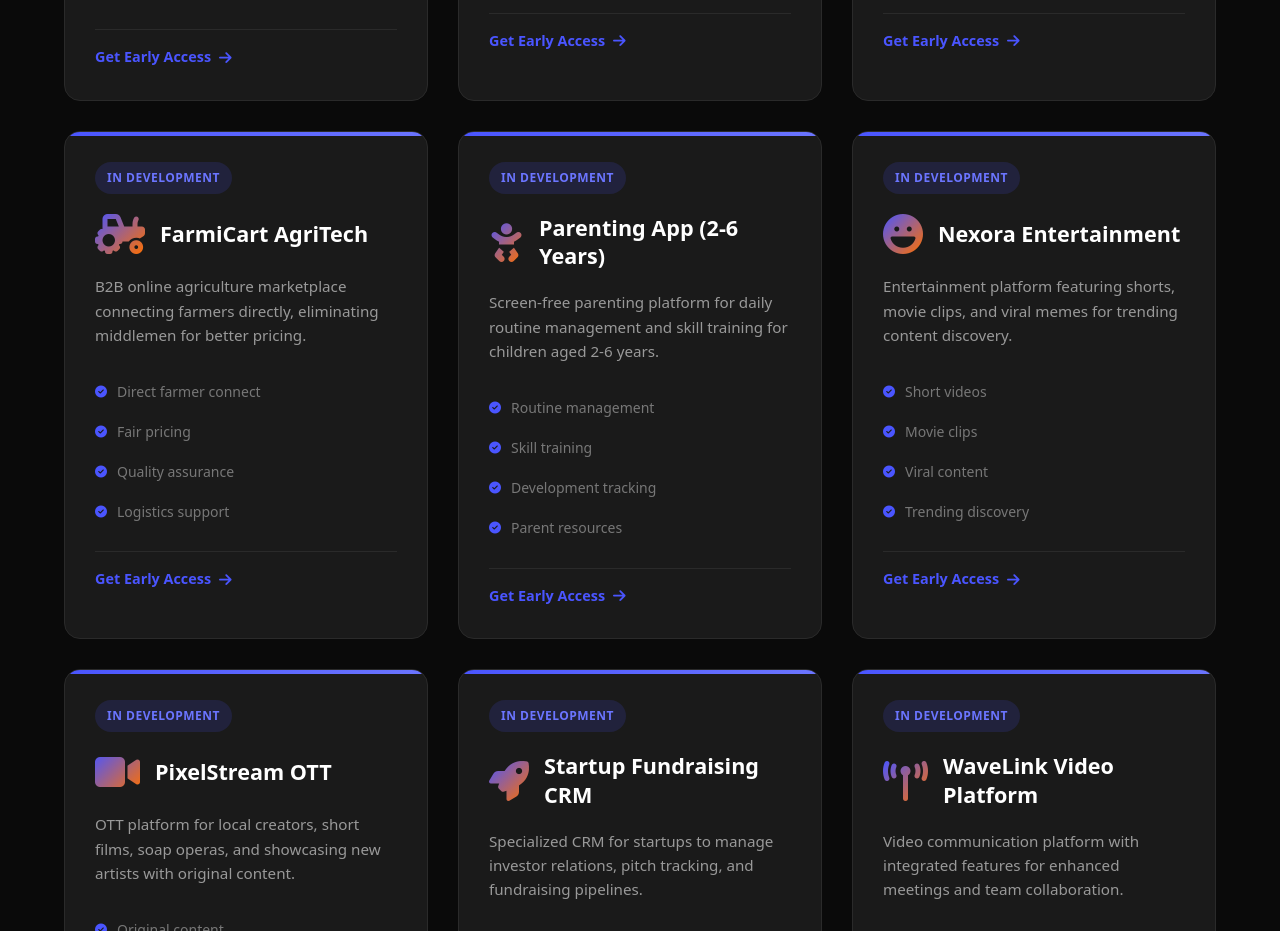
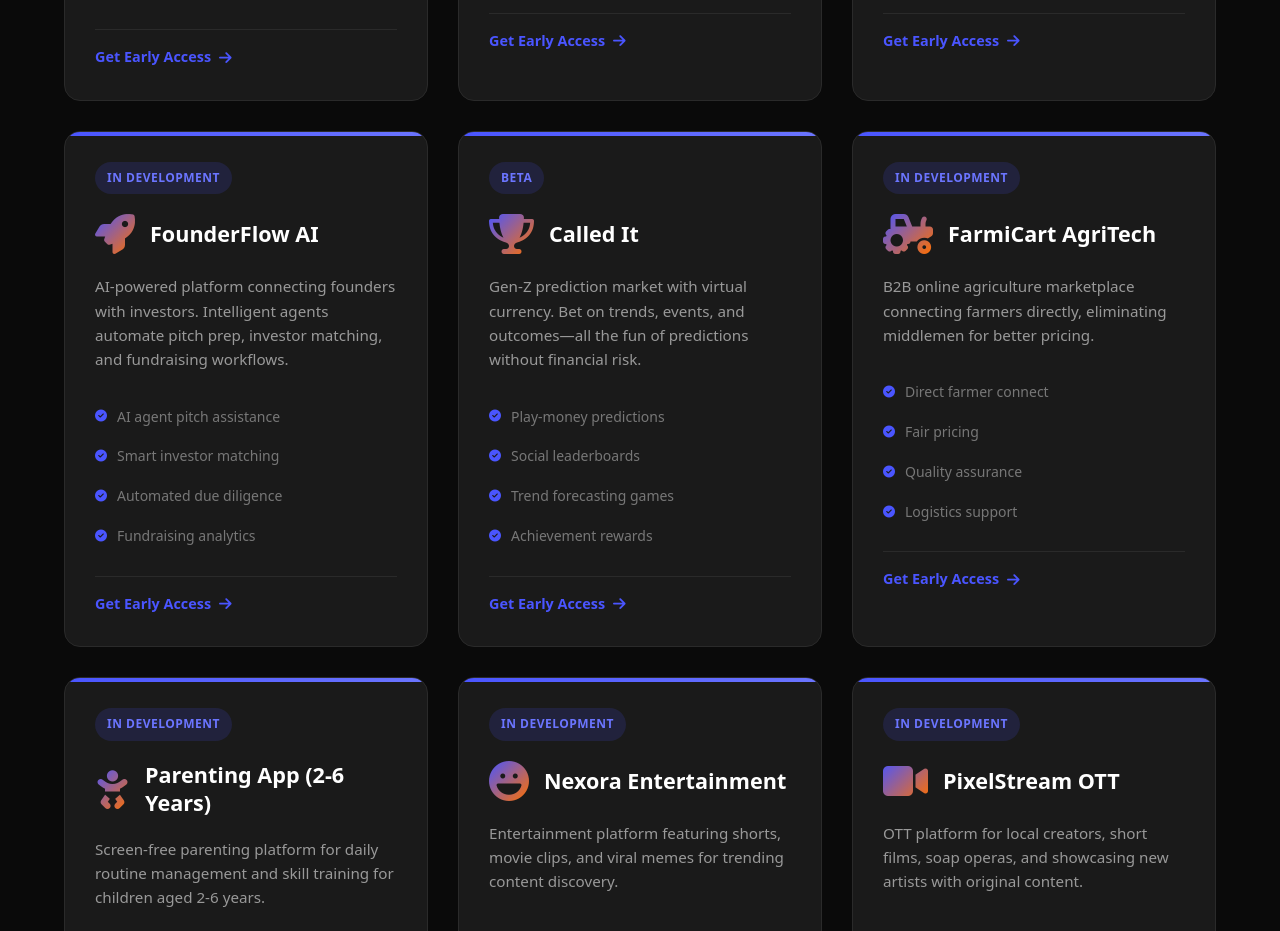
Before and after one commit to lingamvamshikrishnareddy/Setica-Technologies, a Next.js app: page /solutions in a window 1280 px wide. Shown: the part 9840-10771 px from the top of the page. Built offline with nearby package versions, Linux system fonts and the light colour scheme.

Commit message:
Updated UI and fixed bugs

```diff
--- a/src/app/solutions/page.tsx
+++ b/src/app/solutions/page.tsx
@@ -609,6 +609,33 @@ export default function SolutionsPage() {
             'Kitchen coordination'
           ]
         },
+        {
+  title: 'FounderFlow AI',
+  icon: 'fas fa-rocket',
+  status: 'In Development',
+  statusClass: 'status-development',
+  description: 'AI-powered platform connecting founders with investors. Intelligent agents automate pitch prep, investor matching, and fundraising workflows.',
+  features: [
+    'AI agent pitch assistance',
+    'Smart investor matching',
+    'Automated due diligence',
+    'Fundraising analytics'
+  ],
+},
+{
+  title: 'Called It',
+  icon: 'fas fa-trophy',
+  status: 'Beta',
+  statusClass: 'status-beta',
+  description: 'Gen-Z prediction market with virtual currency. Bet on trends, events, and outcomes—all the fun of predictions without financial risk.',
+  features: [
+    'Play-money predictions',
+    'Social leaderboards',
+    'Trend forecasting games',
+    'Achievement rewards'
+  ],
+  team: 'Tech: You | UI/UX & Frontend: Deesha Kumbam (Apple) | Sales & Growth: Pallavi (Apple)'
+},
         {
           title: 'FarmiCart AgriTech',
           icon: 'fas fa-tractor',
```
